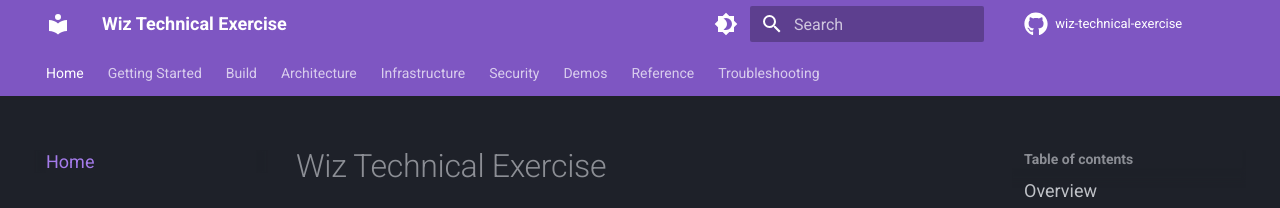
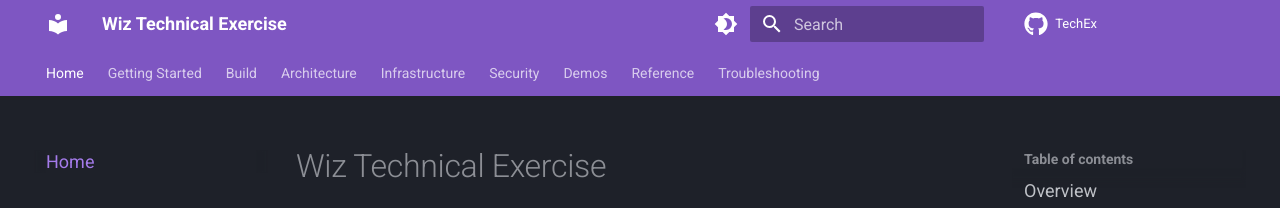
Before and after one commit to EvanSpangler/TechEx, an MkDocs documentation site: the page built from docs/index.md, in a window 1280 px wide. Shown: the top 208 px of the page. Built offline with MkDocs 1.6.1 and Material for MkDocs 9.7.7, drawn with Linux system fonts in a browser that asks for light colours; comment, search, counter and statistics services are not loaded.

Commit message:
Add GitHub Pages deployment for documentation
- Add docs.yml workflow for automated documentation deployment
  - Builds on push to main/master when docs change
  - Deploys to GitHub Pages using native pages deployment
  - Includes pip caching for faster builds
  - Shows deployment URL in workflow summary
- Update mkdocs.yml with correct repo URL and site_url

Documentation will be available at:
https://evanspangler.github.io/TechEx/

Co-Authored-By: Claude Opus 4.5 <noreply@anthropic.com>

```diff
--- a/mkdocs.yml
+++ b/mkdocs.yml
@@ -1,8 +1,9 @@
 site_name: Wiz Technical Exercise
 site_description: Comprehensive documentation for the Wiz Security Technical Exercise - A deliberately vulnerable AWS infrastructure for security training
 site_author: Evan Spangler
-repo_url: https://github.com/evanspangler/wiz-technical-exercise
-repo_name: wiz-technical-exercise
+site_url: https://evanspangler.github.io/TechEx/
+repo_url: https://github.com/EvanSpangler/TechEx
+repo_name: TechEx
 
 theme:
   name: material
```
Also changed, not shown: 1 other file.
